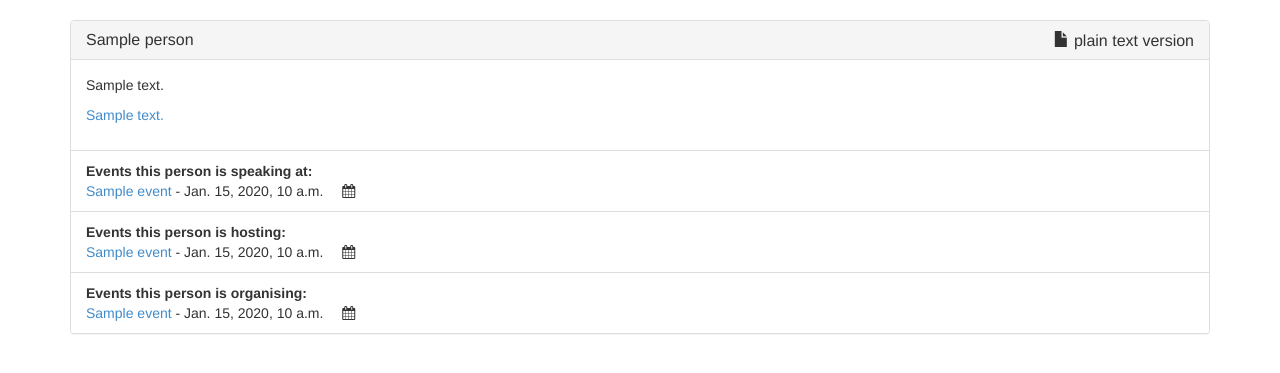
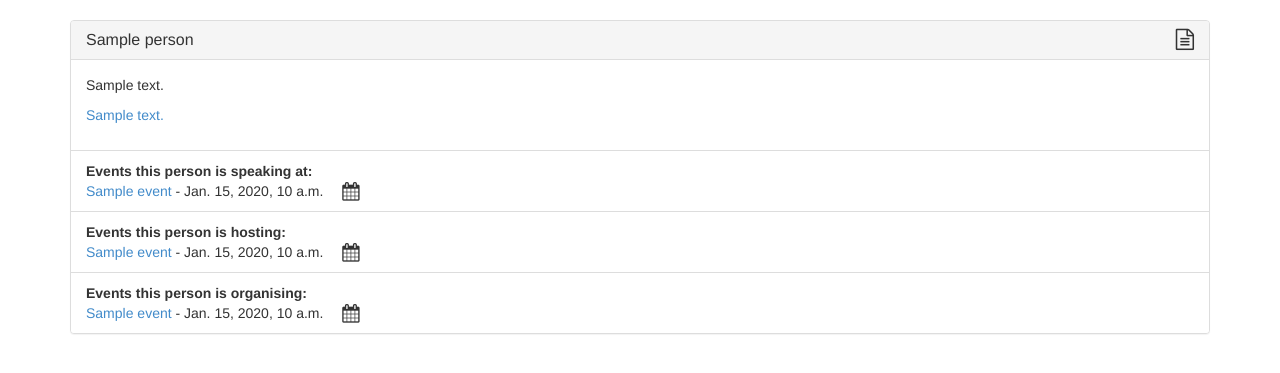
Before and after one commit to ox-it/talks.ox, a Django app: template talks/templates/events/person.html in a window 1280 px wide. Shown: the part 72-445 px from the top of the page. Run offline with Django 3.2, Linux system fonts and the light colour scheme; the template is opened without the code that fills it: most values are stand-ins (such as "Sample title", 1, 10 or a date in 2020); parts of the project's set-up code (start-up, migrations or seed data) failed here and were passed over; some libraries are stand-ins or nearby versions.

Commit message:
Adjusting text and icons see #425
1. Slightly enlarged icons and removed the explanatory text (this
latter might be controversial but we don’t have explanatory text with
the social media icons).
2. Used fa calendar icon throughout
3. Put all links into includes (not sure if  this is actually efficient
but decided on consistency.
4. Renamed Add this * to list to Add to collection

```diff
--- /dev/null
+++ b/talks/templates/events/department_ics_link.html
@@ -0,0 +1,4 @@
+<!-- ical/ics link -->
+<a class="formatting-link ics-link" href="{% url 'api-search-events-ics' %}?start_date={{ todays_date }}&include_subdepartments=on&organising_department={{ org.id }}" title="Import this department's talks into your calendar">
+    <span class="fa fa-lg fa-calendar" aria-hidden="true"></span>
+</a>
--- /dev/null
+++ b/talks/templates/events/department_plain_text_link.html
@@ -0,0 +1,4 @@
+<!-- plain text link -->
+<a class="formatting-link plain-text-link" href="{% url 'show-department' org.id %}?format=txt" title="View a plain text version of this department's talks">
+    <span class="fa fa-lg fa-file-text-o" aria-hidden="true"></span>
+</a>
--- a/talks/templates/events/event_group_ics_link.html
+++ b/talks/templates/events/event_group_ics_link.html
@@ -1,5 +1,5 @@
 <!-- ical/ics link -->
 <a class="formatting-link ics-link" href="/api/series/{{ event_group.slug }}.ics" title="Import this series into your calendar">
-    <span class="fa fa-calendar" aria-hidden="true"></span>
-    <span class="formatting-link-text">add to your calendar</span>
+    <span class="fa fa-lg fa-calendar" aria-hidden="true"></span>
+    <span class="formatting-link-text"></span>
 </a>
--- a/talks/templates/events/event_group_plain_text_link.html
+++ b/talks/templates/events/event_group_plain_text_link.html
@@ -1,5 +1,4 @@
 <!-- plain text link -->
 <a class="formatting-link plain-text-link" href="/talks/series/id/{{ event_group.slug }}?format=txt" title="View a plain text version of this series">
-    <span class="fa fa-file-text-o" aria-hidden="true"></span>
-    <span class="formatting-link-text">plain text version</span>
+    <span class="fa fa-lg fa-file-text-o" aria-hidden="true"></span>
 </a>
--- a/talks/templates/events/event_ics_link.html
+++ b/talks/templates/events/event_ics_link.html
@@ -1,5 +1,4 @@
 <!-- ical/ics link -->
 <a class="formatting-link ics-link" href="/api/talks/{{ event.slug }}.ics" title="Import this talk into your calendar">
-    <span class="fa fa-calendar" aria-hidden="true"></span>
-    <span class="formatting-link-text">add to your calendar</span>
+    <span class="fa fa-lg fa-calendar" aria-hidden="true"></span>
 </a>
--- a/talks/templates/events/event_plain_text_link.html
+++ b/talks/templates/events/event_plain_text_link.html
@@ -1,5 +1,4 @@
 <!-- plain text link -->
 <a class="formatting-link plain-text-link" href="/talks/id/{{ event.slug }}?format=txt" title="View a plain text version of this talk">
-    <span class="fa fa-file-text-o" aria-hidden="true"></span>
-    <span class="formatting-link-text">plain text version</span>
+    <span class="fa fa-lg fa-file-text-o" aria-hidden="true"></span>
 </a>
--- a/talks/templates/events/person.html
+++ b/talks/templates/events/person.html
@@ -10,11 +10,8 @@
     <div class="panel-heading">
         <h3 class="panel-title">
             {{ person.name }}
-            <div class="formatting-links">
-                <a class="formatting-link plain-text-link" href="{% url 'show-person' person.slug %}?format=txt" title="View a plain text version of this page">
-                    <span class="glyphicon glyphicon-file" aria-hidden="true"></span>
-                    <span class="formatting-link-text">plain text version</span>
-                </a>
+            <div class="formatting-links pull-right">
+ {% include "events/person_plain_text_link.html" %}
             </div>
         </h3>
     </div>
--- /dev/null
+++ b/talks/templates/events/person_plain_text_link.html
@@ -0,0 +1,5 @@
+<!-- plain text link -->
+<a class="formatting-link plain-text-link"
+href="{% url 'show-person' person.slug %}?format=txt" title="View a plain text version of this page">
+    <span class="fa fa-lg fa-file-text-o" aria-hidden="true"></span>
+</a>
--- /dev/null
+++ b/talks/templates/events/topic_plain_text_link.html
@@ -0,0 +1,5 @@
+<!-- plain text link -->
+<a class="formatting-link plain-text-link"
+href="{% url 'show-topic' %}?uri={{ topic.uri }}&format=txt" title="View a plain text version of this topic">
+    <span class="fa fa-lg fa-file-text-o" aria-hidden="true"></span>
+</a>
--- a/talks/templates/users/add_to_collections_widget.html
+++ b/talks/templates/users/add_to_collections_widget.html
@@ -2,7 +2,7 @@
 
 <div class="btn-group">
     <button type="button" class="btn btn-default dropdown-toggle" data-toggle="dropdown" aria-haspopup="true" aria-expanded="false">
-        Add this {% if item_desc %}{{ item_desc }}{% else %}talk{% endif %} to list
+        Add to collection
         <span class="caret"></span>
     </button>
     <ul class="dropdown-menu nav">
```
Also changed, not shown: talks/templates/events/department.html (+2 -10 lines), talks/templates/events/topic.html (+2 -5 lines).
